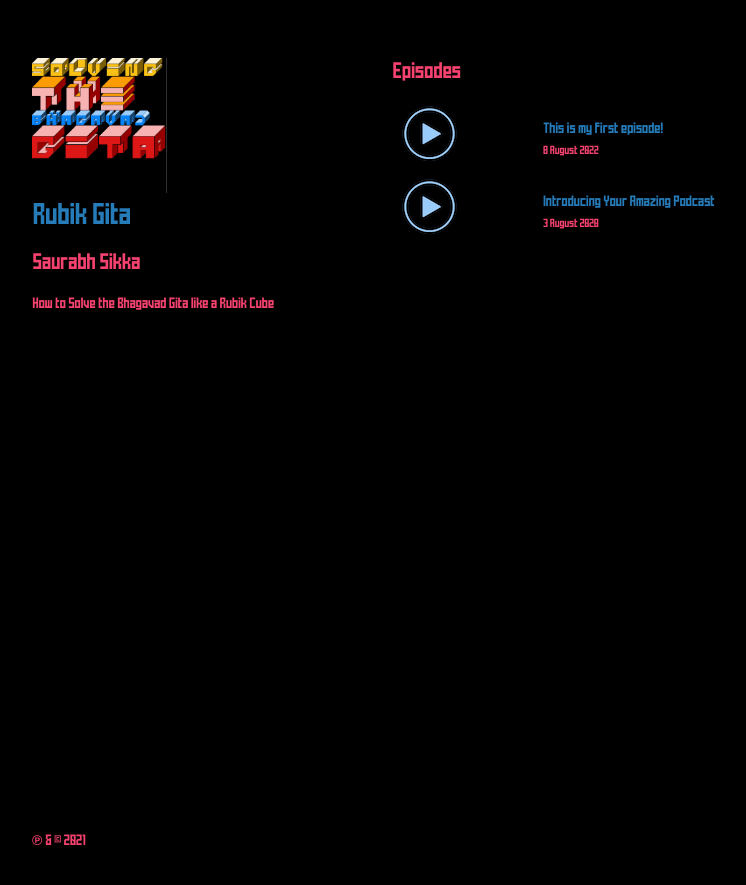
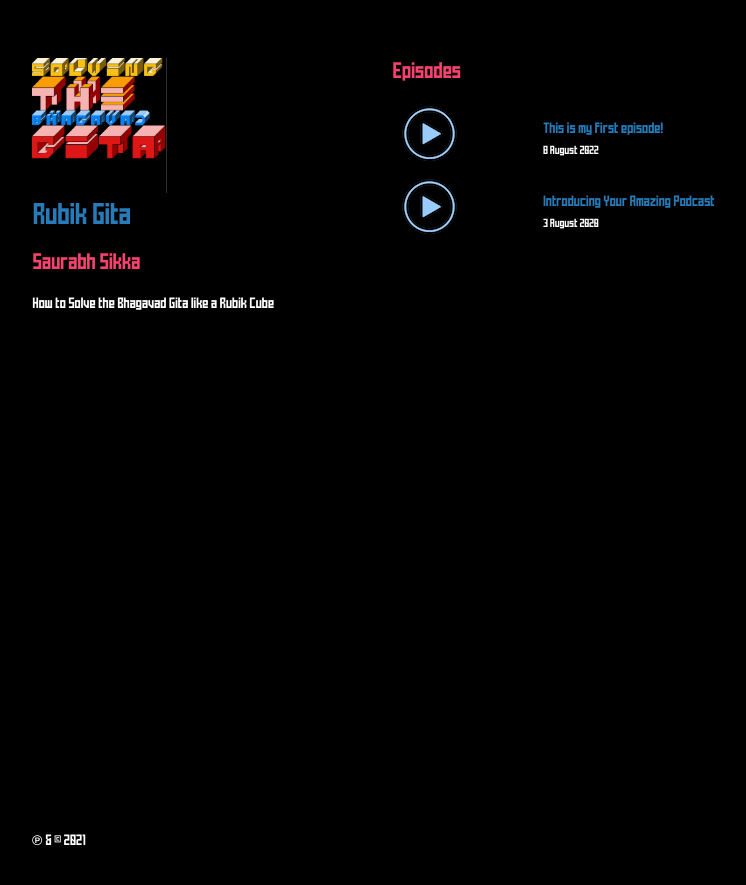
Before and after one commit to nacicatus/rubik-gita, a Jekyll site: the page built from index.md, in a window 1280 px wide. Shown: the top 885 px of the page, without its empty margins (178-924 px from the left). Built offline with Jekyll 4.4.1, drawn with Linux system fonts in a browser that asks for light colours.

Commit message:
Update jekyll-theme-minimal.scss

```diff
--- a/_sass/jekyll-theme-minimal.scss
+++ b/_sass/jekyll-theme-minimal.scss
@@ -5,13 +5,14 @@ body {
   background-color: #000;
   padding:50px;
   font: 14px/1.5 "Mecha", "Helvetica Neue", Helvetica, Arial, sans-serif;
-  color:#f5426f;
+  color:#fff;
   font-weight:700;
 }
 
 h1, h2, h3, h4, h5, h6 {
   color:#222;
   margin:0 0 20px;
+  font-style:normal;
 }
 
 p, ul, ol, table, pre, dl {
@@ -24,6 +25,7 @@ h1, h2, h3 {
 
 h1 {
   font-size:28px;
+  color:#65d44c;
 }
 
 h2 {
```
